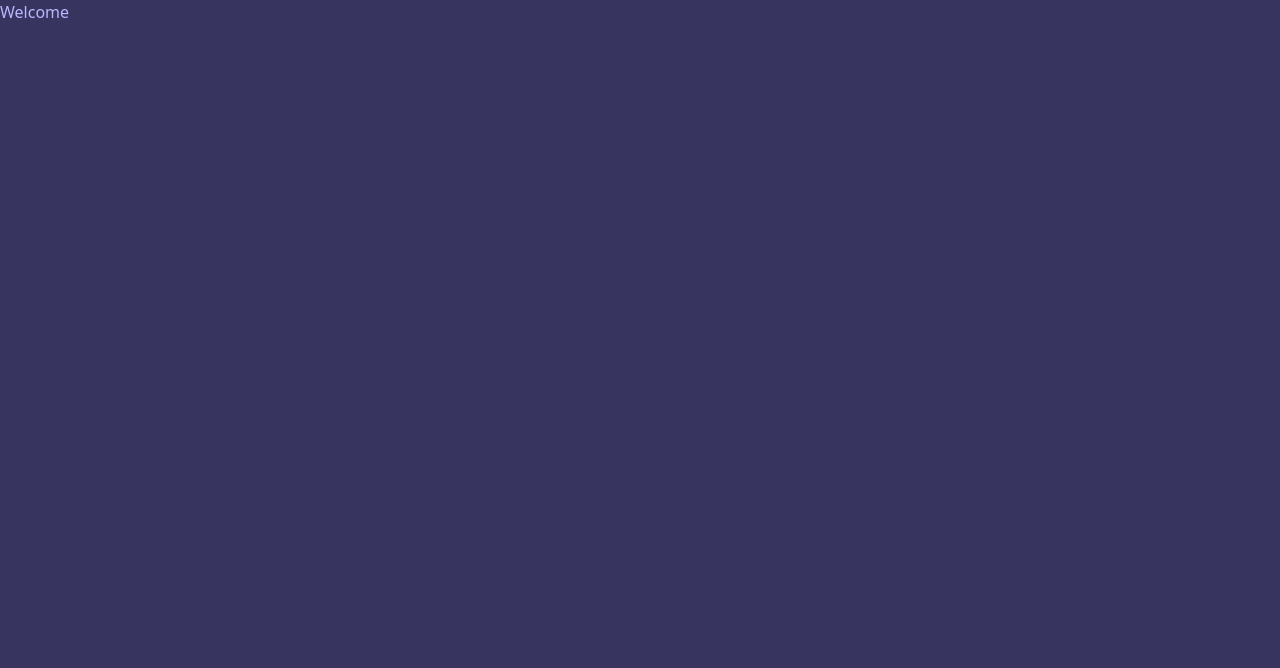
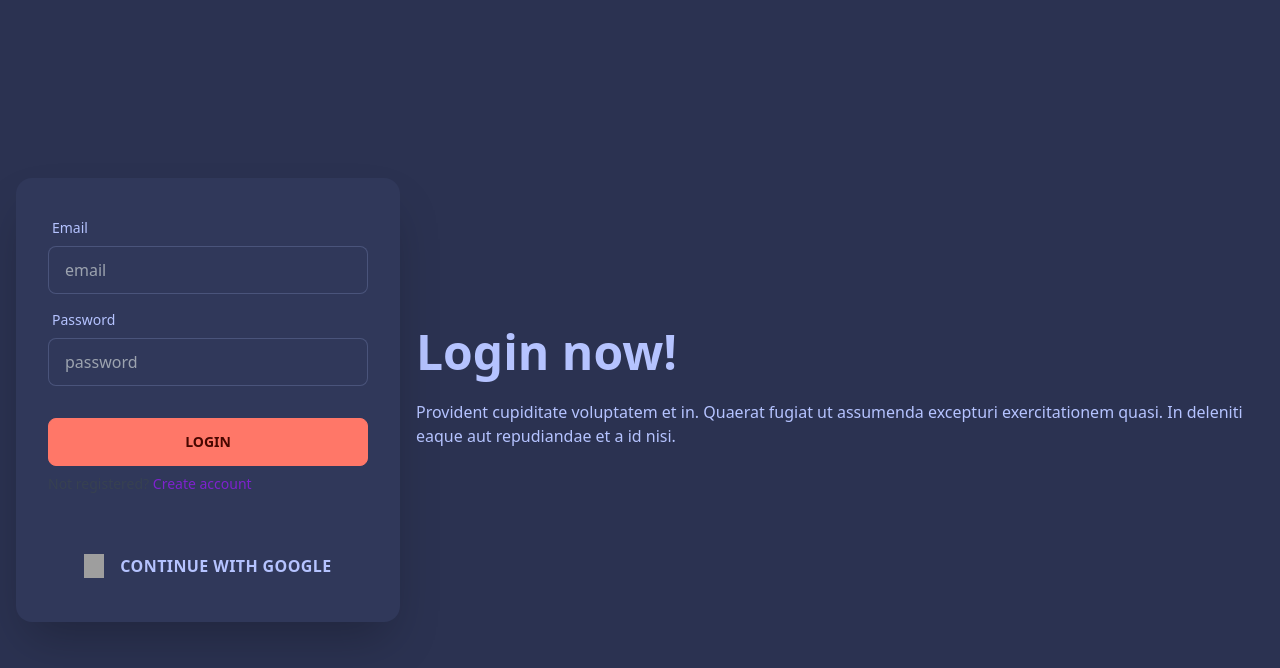
Before and after one commit to JordiNodeJS/freeforever, a React (Vite) app: page / in a window 1280 px wide. Shown: the top 668 px of the page. Built offline with nearby package versions, Linux system fonts and the light colour scheme; grey boxes are pictures that could not be loaded.

Commit message:
daisyUI config theme

```diff
--- a/package.json
+++ b/package.json
@@ -11,7 +11,9 @@
     "daisyui": "^2.19.0",
     "react": "^18.0.0",
     "react-dom": "^18.0.0",
-    "react-router-dom": "^6.3.0"
+    "react-redux": "^8.0.2",
+    "react-router-dom": "^6.3.0",
+    "redux": "^4.2.0"
   },
   "devDependencies": {
     "@types/react": "^18.0.0",
--- a/src/components/auth/Login.jsx
+++ b/src/components/auth/Login.jsx
@@ -1,5 +1,60 @@
+import { Link } from 'react-router-dom'
 const Login = () => {
-  return <div>Login</div>
+  return (
+    <div data-theme='' className='hero min-h-screen bg-base-200'>
+      <div className='hero-content flex-col lg:flex-row-reverse'>
+        <div className='text-center lg:text-left'>
+          <h1 className='text-5xl font-bold'>Login now!</h1>
+          <p className='py-6'>
+            Provident cupiditate voluptatem et in. Quaerat fugiat ut assumenda excepturi
+            exercitationem quasi. In deleniti eaque aut repudiandae et a id nisi.
+          </p>
+        </div>
+        <div className='card flex-shrink-0 w-full max-w-sm shadow-2xl bg-base-100'>
+          <div className='card-body'>
+            <div className='form-control'>
+              <label className='label'>
+                <span className='label-text'>Email</span>
+              </label>
+              <input type='text' placeholder='email' className='input input-bordered' />
+            </div>
+            <div className='form-control'>
+              <label className='label'>
+                <span className='label-text'>Password</span>
+              </label>
+              <input type='text' placeholder='password' className='input input-bordered' />
+            </div>
+            <div className='form-control mt-6'>
+              <button className='btn btn-primary'>Login</button>
+            </div>
+            <div className='text-sm font-medium text-gray-700 dark:text-gray-400'>
+              Not registered?{' '}
+              <Link to='/register' className='text-purple-700 hover:underline dark:text-purple-500'>
+                Create account
+              </Link>
+            </div>
+            <div className='mt-10 flex justify-center'>
+              <button
+                className='btn btn-ghost  group h-12 px-6 border-2  rounded-full transition duration-300'>
+                <div className='relative flex space-x-4 justify-start'>
+                  <img
+                    src='https://tailus.io/sources/blocks/social/preview/images/google.svg'
+                    className='w-5'
+                    alt='google logo'
+                  />
+                  <span className='block w-max font-semibold tracking-wide text-sm transition duration-300 sm:text-base'>
+                    Continue with Google
+                  </span>
+                </div>
+              </button>
+
+
+            </div>
+          </div>
+        </div>
+      </div>
+    </div>
+  )
 }
 
 export default Login
--- /dev/null
+++ b/src/components/auth/Login2.jsx
@@ -0,0 +1,100 @@
+const Login = () => {
+  return (
+    <>
+      {/* component */}
+      <div className='relative py-16 bg-gradient-to-br from-sky-50 to-gray-200'>
+        <div className='relative container m-auto px-6 text-gray-500 md:px-12 xl:px-40'>
+          <div className='m-auto md:w-8/12 lg:w-6/12 xl:w-6/12'>
+            <div className='rounded-xl bg-white shadow-xl'>
+              <div className='p-6 sm:p-16'>
+                <div className='space-y-4'>
+                  <img
+                    src='https://tailus.io/sources/blocks/social/preview/images/icon.svg'
+                    loading='lazy'
+                    className='w-10'
+                    alt='tailus logo'
+                  />
+                  <h2 className='mb-8 text-2xl text-cyan-900 font-bold'>
+                    Sign in to unlock the <br /> best of Tailus.
+                  </h2>
+                </div>
+                <div className='mt-16 grid space-y-4'>
+                  <button
+                    className='group h-12 px-6 border-2 border-gray-300 rounded-full transition duration-300
+ hover:border-blue-400 focus:bg-blue-50 active:bg-blue-100'>
+                    <div className='relative flex items-center space-x-4 justify-center'>
+                      <img
+                        src='https://tailus.io/sources/blocks/social/preview/images/google.svg'
+                        className='absolute left-0 w-5'
+                        alt='google logo'
+                      />
+                      <span className='block w-max font-semibold tracking-wide text-gray-700 text-sm transition duration-300 group-hover:text-blue-600 sm:text-base'>
+                        Continue with Google
+                      </span>
+                    </div>
+                  </button>
+                  <button
+                    className='group h-12 px-6 border-2 border-gray-300 rounded-full transition duration-300
+ hover:border-blue-400 focus:bg-blue-50 active:bg-blue-100'>
+                    <div className='relative flex items-center space-x-4 justify-center'>
+                      <svg
+                        xmlns='http://www.w3.org/2000/svg'
+                        fill='currentColor'
+                        className='absolute left-0 w-5 text-gray-700'
+                        viewBox='0 0 16 16'>
+                        <path d='M8 0C3.58 0 0 3.58 0 8c0 3.54 2.29 6.53 5.47 7.59.4.07.55-.17.55-.38 0-.19-.01-.82-.01-1.49-2.01.37-2.53-.49-2.69-.94-.09-.23-.48-.94-.82-1.13-.28-.15-.68-.52-.01-.53.63-.01 1.08.58 1.23.82.72 1.21 1.87.87 2.33.66.07-.52.28-.87.51-1.07-1.78-.2-3.64-.89-3.64-3.95 0-.87.31-1.59.82-2.15-.08-.2-.36-1.02.08-2.12 0 0 .67-.21 2.2.82.64-.18 1.32-.27 2-.27.68 0 1.36.09 2 .27 1.53-1.04 2.2-.82 2.2-.82.44 1.1.16 1.92.08 2.12.51.56.82 1.27.82 2.15 0 3.07-1.87 3.75-3.65 3.95.29.25.54.73.54 1.48 0 1.07-.01 1.93-.01 2.2 0 .21.15.46.55.38A8.012 8.012 0 0 0 16 8c0-4.42-3.58-8-8-8z' />
+                      </svg>
+                      <span className='block w-max font-semibold tracking-wide text-gray-700 text-sm transition duration-300 group-hover:text-blue-600 sm:text-base'>
+                        Continue with Github
+                      </span>
+                    </div>
+                  </button>
+                  <button
+                    className='group h-12 px-6 border-2 border-gray-300 rounded-full transition duration-300
+                               hover:border-blue-400 focus:bg-blue-50 active:bg-blue-100'>
+                    <div className='relative flex items-center space-x-4 justify-center'>
+                      <img
+                        src='https://upload.wikimedia.org/wikipedia/en/0/04/Facebook_f_logo_%282021%29.svg'
+                        className='absolute left-0 w-5'
+                        alt='Facebook logo'
+                      />
+                      <span className='block w-max font-semibold tracking-wide text-gray-700 text-sm transition duration-300 group-hover:text-blue-600 sm:text-base'>
+                        Continue with Facebook
+                      </span>
+                    </div>
+                  </button>
+                </div>
+                <div className='mt-32 space-y-4 text-gray-600 text-center sm:-mb-8'>
+                  <p className='text-xs'>
+                    By proceeding, you agree to our{' '}
+                    <a href='#' className='underline'>
+                      Terms of Use
+                    </a>{' '}
+                    and confirm you have read our{' '}
+                    <a href='#' className='underline'>
+                      Privacy and Cookie Statement
+                    </a>
+                    .
+                  </p>
+                  <p className='text-xs'>
+                    This site is protected by reCAPTCHA and the{' '}
+                    <a href='#' className='underline'>
+                      Google Privacy Policy
+                    </a>{' '}
+                    and{' '}
+                    <a href='#' className='underline'>
+                      Terms of Service
+                    </a>{' '}
+                    apply.
+                  </p>
+                </div>
+              </div>
+            </div>
+          </div>
+        </div>
+      </div>
+    </>
+  )
+}
+
+export default Login
--- a/src/components/auth/Register.jsx
+++ b/src/components/auth/Register.jsx
@@ -1,5 +1,38 @@
 const Register = () => {
-  return <div>Register</div>
+  return (
+    <div className='hero min-h-screen bg-base-200'>
+      <div className='hero-content flex-col lg:flex-row-reverse'>
+        <div className='text-center lg:text-left'>
+          <h1 className='text-5xl font-bold'>Register to freeFORever!</h1>
+          <p className='py-6'>
+            Provident cupiditate voluptatem et in. Quaerat fugiat ut assumenda excepturi
+            exercitationem quasi. In deleniti eaque aut repudiandae et a id nisi.
+          </p>
+        </div>
+        <div className='card flex-shrink-0 w-full max-w-sm shadow-2xl bg-base-100'>
+          <div className='card-body'>
+            <div className='form-control'>
+              <label className='label'>
+                <span className='label-text'>Email</span>
+              </label>
+              <input type='text' placeholder='email' className='input input-bordered' />
+            </div>
+            <div className='form-control'>
+              <label className='label'>
+                <span className='label-text'>Password</span>
+              </label>
+              <input type='text' placeholder='password' className='input input-bordered' />
+
+            </div>
+            <div className='form-control mt-6'>
+              <button className='btn btn-primary'>Register</button>
+            </div>
+
+          </div>
+        </div>
+      </div>
+    </div>
+  )
 }
 
 export default Register
--- a/src/router/PostApp.jsx
+++ b/src/router/PostApp.jsx
@@ -1,6 +1,7 @@
 import { BrowserRouter, Routes, Route } from 'react-router-dom'
 import Welcome from '../components/post/Welcome'
 import Login from '../components/auth/Login'
+import Register from '../components/auth/Register'
 import NotFound from '../components/NotFound'
 
 const PostApp = () => {
@@ -8,7 +9,9 @@ const PostApp = () => {
     <BrowserRouter>
       <Routes>
         <Route path='/auth' element={<Login />} />
-        <Route path='/' element={<Welcome />} />
+        <Route path='/' element={<Login />} />
+        <Route path='/register' element={<Register />} />
+        <Route path='/welcome' element={<Welcome />} />
         <Route path='*' element={<NotFound />} />
 
       </Routes>
--- a/tailwind.config.js
+++ b/tailwind.config.js
@@ -4,30 +4,42 @@ module.exports = {
   theme: {
     extend: {},
   },
+  plugins: [require('daisyui')],
+
+  // daisyUI config (optional)
   daisyui: {
     themes: [
       {
         mytheme: {
-          primary: '#a8f780',
-
-          secondary: '#a4f24b',
-
-          accent: '#2eba8d',
-
-          neutral: '#181C2A',
-
-          'base-100': '#37355F',
-
-          info: '#4699DD',
-
-          success: '#79E7D1',
-
-          warning: '#CF6E07',
-
-          error: '#E95D5D',
+          primary: '#ff7768',
+          secondary: '#0a53ad',
+          accent: '#ef846b',
+          neutral: '#32283E',
+          'base-100': '#30385A',
+          info: '#9CDAF7',
+          success: '#1EC283',
+          warning: '#A67511',
+          error: '#ED738D',
         },
       },
+      'light',
+      'dark',
+      'cupcake',
+      'bumblebee',
+      'retro',
+      'valentine',
+      'halloween',
+      'garden',
+      'aqua',
+      'pastel',
+      'luxury',
+      'dracula',
+      'autumn',
+      'lemonade',
+      'night',
+      'coffee',
     ],
+    darkTheme: 'mytheme',
+    lightTheme: 'light',
   },
-  plugins: [require('daisyui')],
 }
```
Also changed, not shown: notes.js (added, +13 -0 lines), 2 other files (tests, documents, lock files or other folders).
